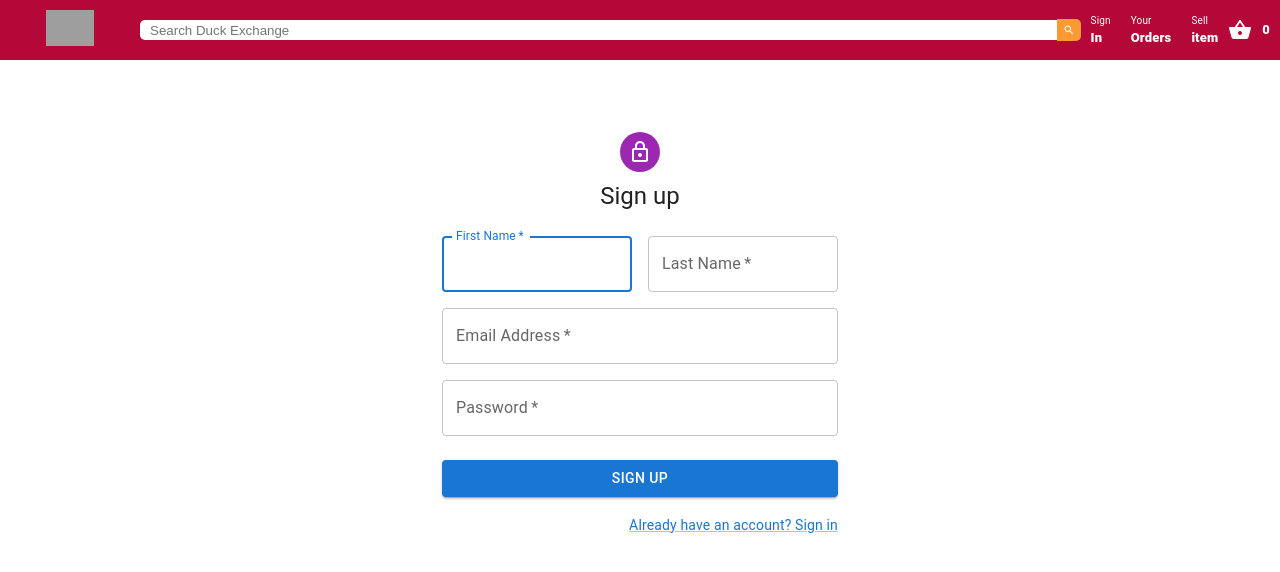
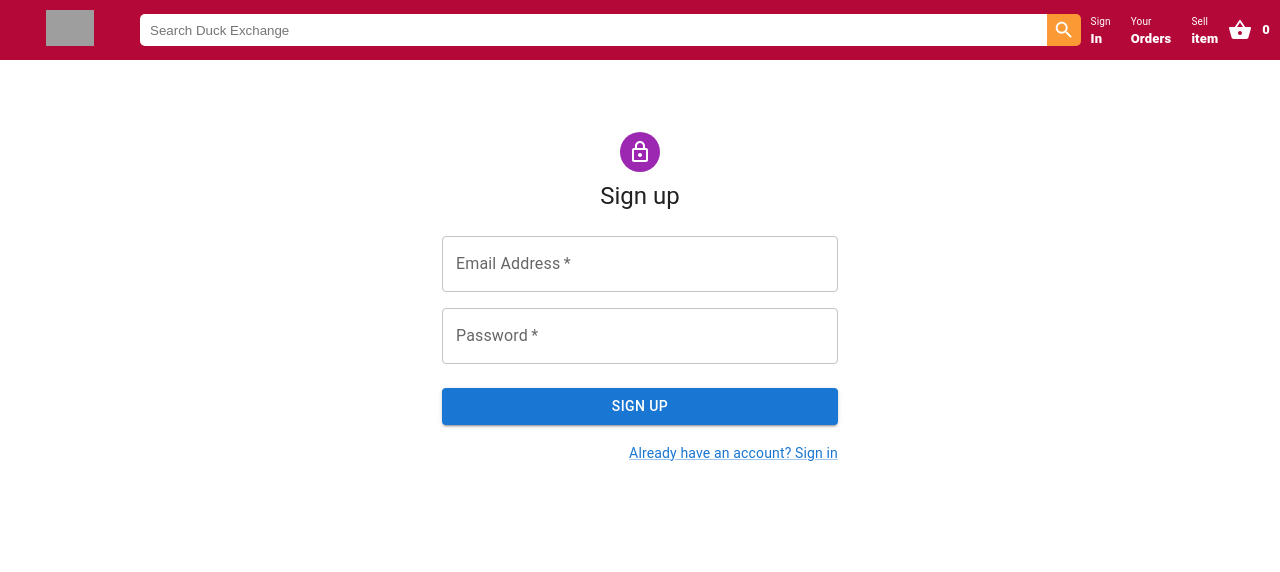
Before and after one commit to juan0campo8/studentExchange, a React (Create React App) app: page /signup in a window 1280 px wide. Shown: the top 572 px of the page. Built offline with nearby package versions, Linux system fonts and the light colour scheme; grey boxes are pictures that could not be loaded.

Commit message:
changes to signup
got rid of last/first name in signup page. changed useHistory to useNavigate

```diff
--- a/package.json
+++ b/package.json
@@ -16,7 +16,7 @@
     "react": "^18.2.0",
     "react-bootstrap": "^2.7.2",
     "react-dom": "^18.2.0",
-    "react-router-dom": "^6.10.0",
+    "react-router-dom": "^6.11.0",
     "react-scripts": "5.0.1",
     "web-vitals": "^2.1.4"
   },
--- a/src/Header.css
+++ b/src/Header.css
@@ -1,5 +1,5 @@
 .header {
-    height: 60 px;
+    height: 60px;
     display: flex;
     align-items: center;
     background-color: #b30838;
@@ -27,6 +27,7 @@
 }
 
 .header_searchInput{
+    box-sizing: content-box;
     border-top-left-radius: 5px;
     border-bottom-left-radius: 5px;
     height: 12px;
@@ -36,7 +37,7 @@
 }
 
 .header_searchIcon {
-
+    box-sizing: content-box;
     border-top-right-radius: 5px;
     border-bottom-right-radius: 5px;
     padding: 5px;
@@ -49,10 +50,13 @@
 .header_nav {
     display: flex;
     justify-content: space-evenly;
+    max-width: 203px;
+    max-height: 32px;
 }
 
 .header_optionLineOne {
     font-size: 10px;
+    flex-grow: 0;
 }
 
 .header_optionLineTwo {
--- a/src/component/AddToCart.js
+++ b/src/component/AddToCart.js
@@ -1,11 +1,11 @@
-import React, {useState } from "react";
+import React, { useState } from "react";
 import Axios from "axios";
-import { useHistory } from "react-router-dom";
+import { useNavigate } from "react-router-dom";
 import { Button } from "react-bootstrap";
 
-const addToCart = (item) => {
+const AddToCart = (item) => {
     const [isLoading, setIsLoading] = useState(false);
-    const history = useHistory();
+    const navigate = useNavigate();
 
     const handleClick = () => {
         setIsLoading(true);
@@ -30,7 +30,7 @@ const addToCart = (item) => {
           .catch(error => {
             console.error(error);
             setIsLoading(false);
-            history.push('/signin');
+            navigate('/signin');
           });
       };
 
@@ -40,4 +40,4 @@ const addToCart = (item) => {
         </Button>
       );
 }
-export default addToCart;
+export default AddToCart;
--- a/src/component/items.css
+++ b/src/component/items.css
@@ -9,7 +9,7 @@
     display: flex;
     justify-content: center;
     align-items: center;
-    height: 100vh;
+    height: 75vh;
 }
 
 .no-items-text {
--- a/src/pages/signup.js
+++ b/src/pages/signup.js
@@ -3,8 +3,6 @@ import Avatar from '@mui/material/Avatar';
 import Button from '@mui/material/Button';
 import CssBaseline from '@mui/material/CssBaseline';
 import TextField from '@mui/material/TextField';
-import FormControlLabel from '@mui/material/FormControlLabel';
-import Checkbox from '@mui/material/Checkbox';
 import Link from '@mui/material/Link';
 import Grid from '@mui/material/Grid';
 import Box from '@mui/material/Box';
@@ -49,27 +47,8 @@ export default function SignUp() {
           </Typography>
           <Box component="form" noValidate onSubmit={handleSubmit} sx={{ mt: 3 }}>
             <Grid container spacing={2}>
-              <Grid item xs={12} sm={6}>
-                <TextField
-                  autoComplete="given-name"
-                  name="firstName"
-                  required
-                  fullWidth
-                  id="firstName"
-                  label="First Name"
-                  autoFocus
-                />
-              </Grid>
-              <Grid item xs={12} sm={6}>
-                <TextField
-                  required
-                  fullWidth
-                  id="lastName"
-                  label="Last Name"
-                  name="lastName"
-                  autoComplete="family-name"
-                />
-              </Grid>
+
+
               <Grid item xs={12}>
                 <TextField
                   required
--- a/src/pages/uploadItem.js
+++ b/src/pages/uploadItem.js
@@ -1,6 +1,6 @@
 import React, {Component} from "react";
 import "../pages/uploadItem.css";
-import AddInformation from "../component/AddInformation";
+import AddInformation from "../component/addInformation";
 import Axios from "axios";
 import { Container } from "react-bootstrap";
 
```
Also changed, not shown: src/Header.js (+2 -6 lines), 1 other file (tests, documents, lock files or other folders).
